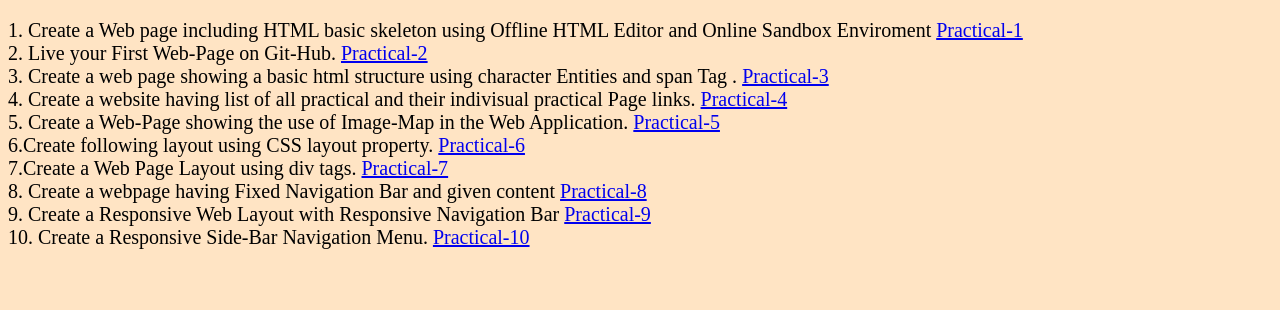
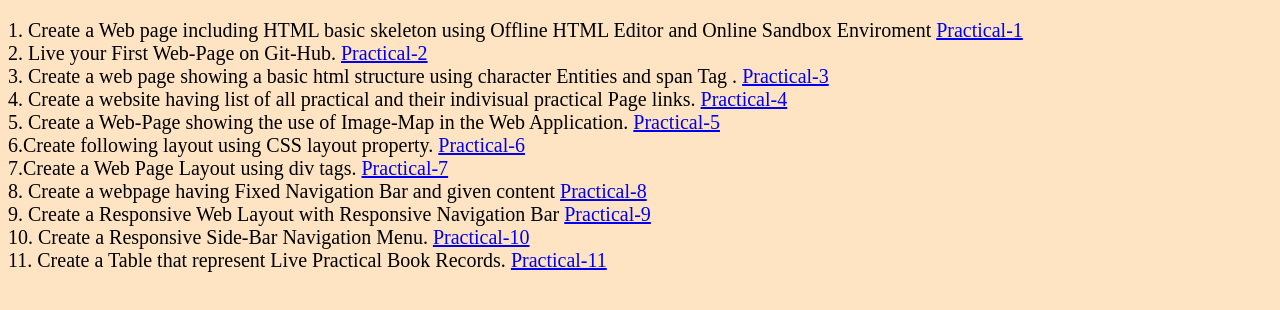
Before and after one commit to yashjain092000/FullStack-5, a plain HTML site: page index.html in a window 1280 px wide. Shown: the part 280-590 px from the top of the page. Drawn offline with Linux system fonts and the light colour scheme.

Commit message:
add practical-11 to index

```diff
--- a/index.html
+++ b/index.html
@@ -61,6 +61,9 @@
         <br>
         10. Create a Responsive Side-Bar Navigation Menu.
         <a href="HTML/practical-10.html">Practical-10</a>
+        <br>
+        11. Create a Table that represent Live Practical Book Records.
+        <a href="HTML/practical-11.html">Practical-11</a>
         <br><br>
 
     </p>
```
